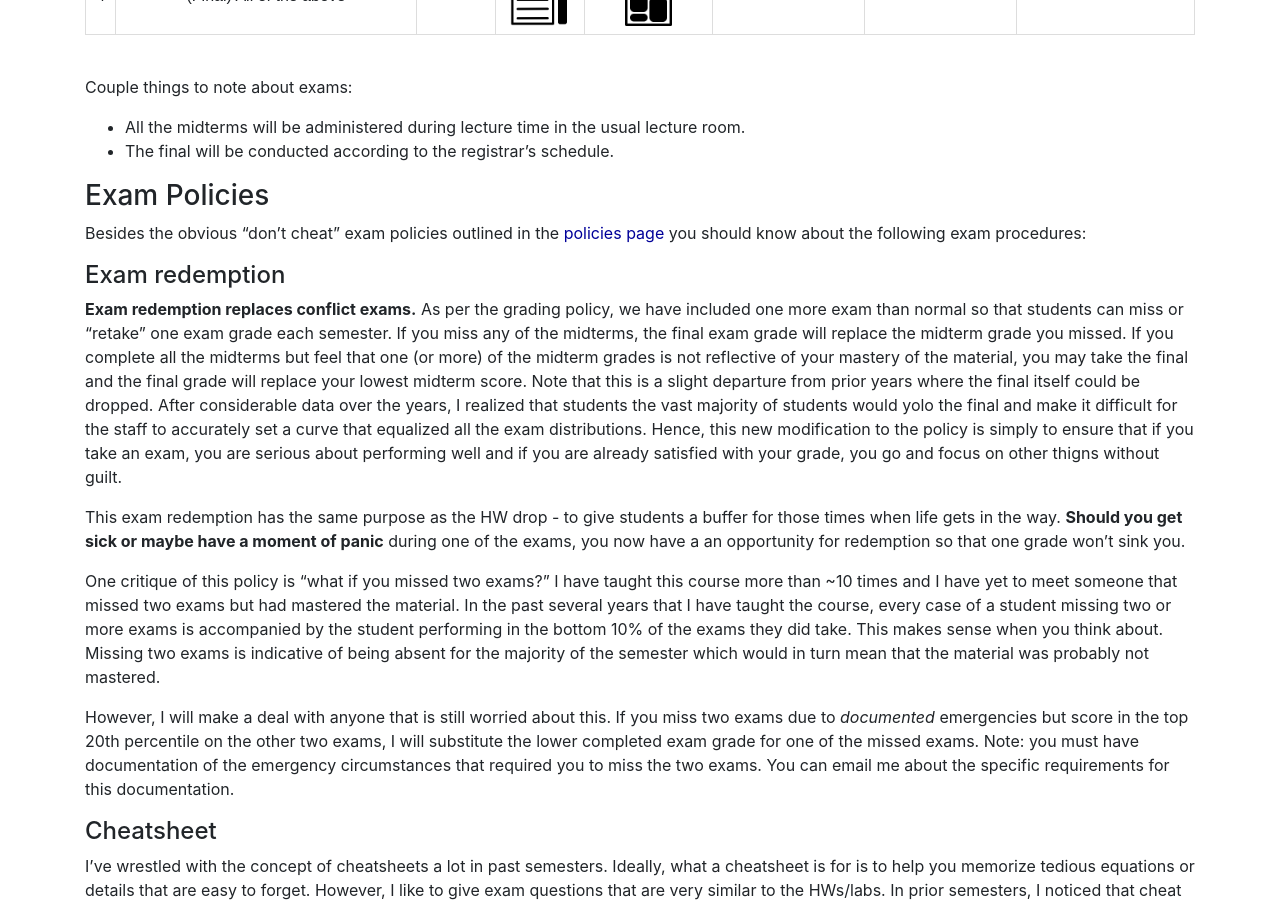
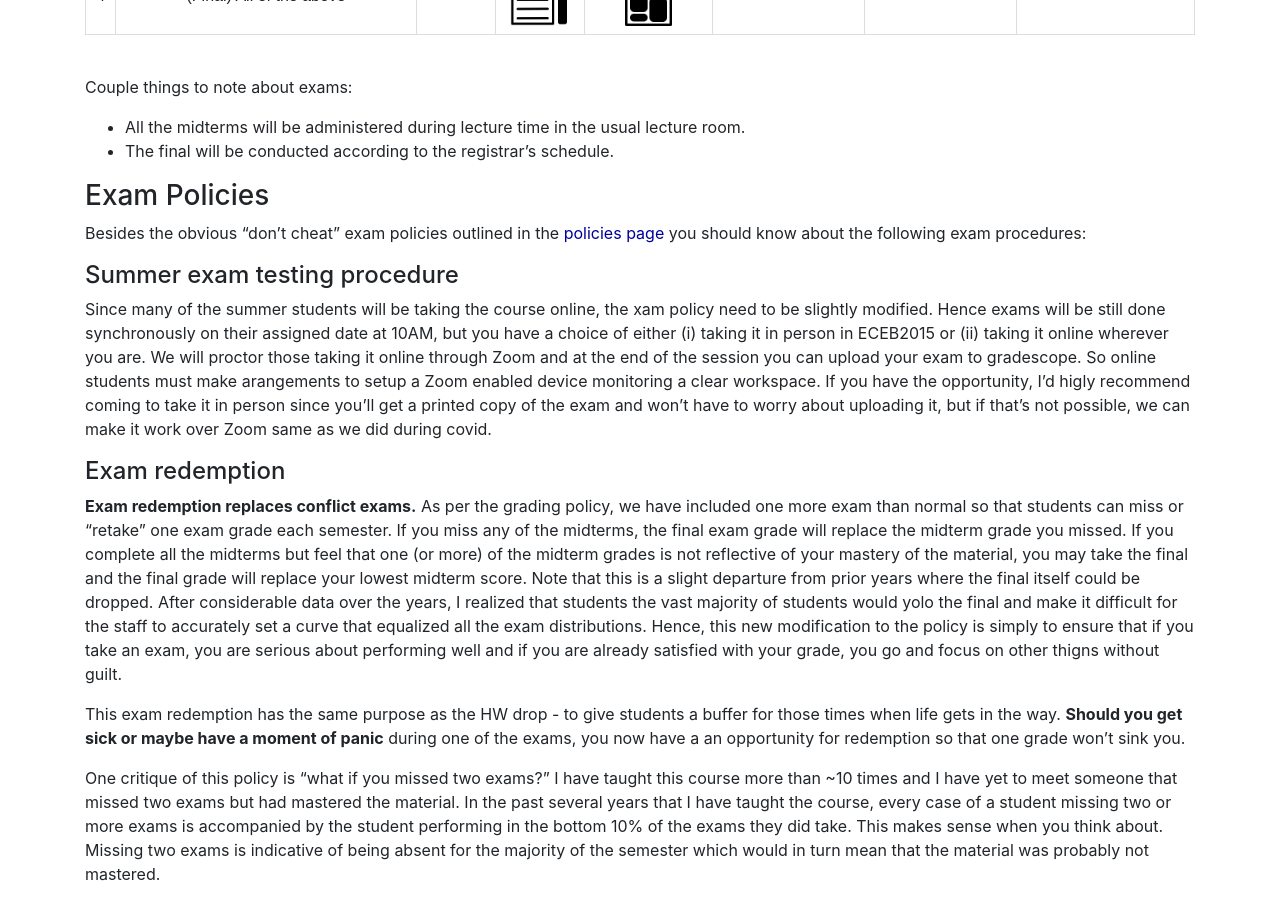
Before and after one commit to UIUC-ECE374B/su25, a Jekyll site: the page built from exams.md, in a window 1280 px wide and 900 px high, scrolled down 560 px. Built offline with Jekyll 4.4.1, drawn with Linux system fonts in a browser that asks for light colours.

Commit message:
Updating exam policies

```diff
--- a/exams.md
+++ b/exams.md
@@ -125,6 +125,11 @@ Couple things to note about exams:
 
 Besides the obvious "don't cheat" exam policies outlined in the [policies page](/policies/cheating) you should know about the following exam procedures:
 
+#### Summer exam testing procedure
+
+Since many of the summer students will be taking the course online, the xam policy need to be slightly modified. Hence exams will be still done synchronously on their assigned date at 10AM, but you have a choice of either (i) taking it in person in ECEB2015 or (ii) taking it online wherever you are. We will proctor those taking it online through Zoom and at the end of the session you can upload your exam to gradescope. So online students must make arangements to setup a Zoom enabled device monitoring a clear workspace. If you have the opportunity, I'd higly recommend coming to take it in person since you'll get a printed copy of the exam and won't have to worry about uploading it, but if that's not possible, we can make it work over Zoom same as we did during covid.
+
+
 #### Exam redemption
 
 **Exam redemption replaces conflict exams.** As per the grading policy, we have included one more exam than normal so that students can miss or "retake" one exam grade each semester. If you miss any of the midterms, the final exam grade will replace the midterm grade you missed. If you complete all the midterms but feel that one (or more) of the midterm grades is not reflective of your mastery of the material, you may take the final and the final grade will replace your lowest midterm score. Note that this is a slight departure from prior years where the final itself could be dropped. After considerable data over the years, I realized that students the vast majority of students would yolo the final and make it difficult for the staff to accurately set a curve that equalized all the exam distributions. Hence, this new modification to the policy is simply to ensure that if you take an exam, you are serious about performing well and if you are already satisfied with your grade, you go and focus on other thigns without guilt.
```
